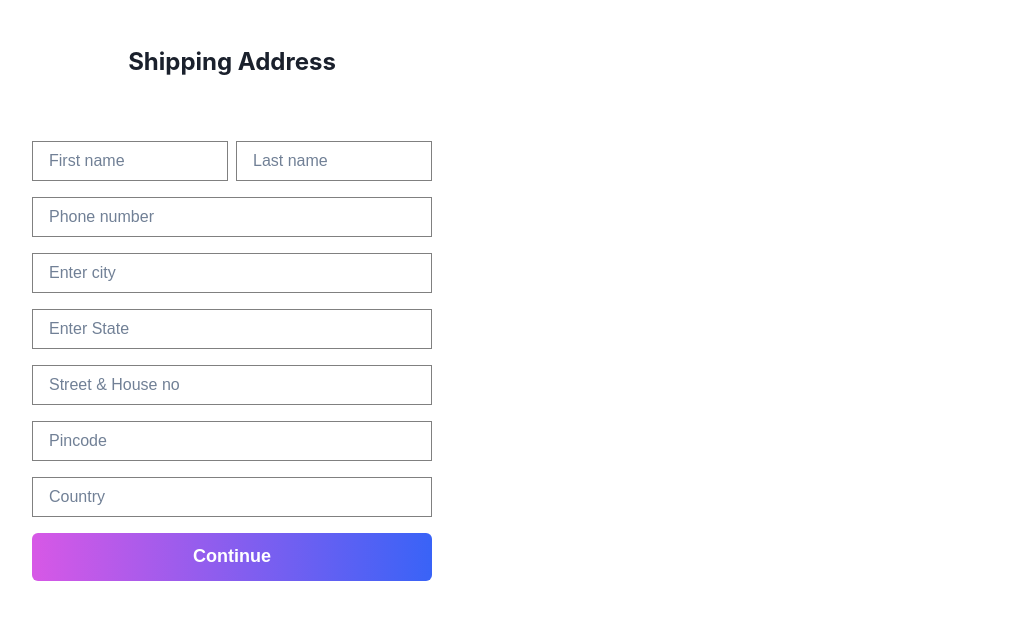
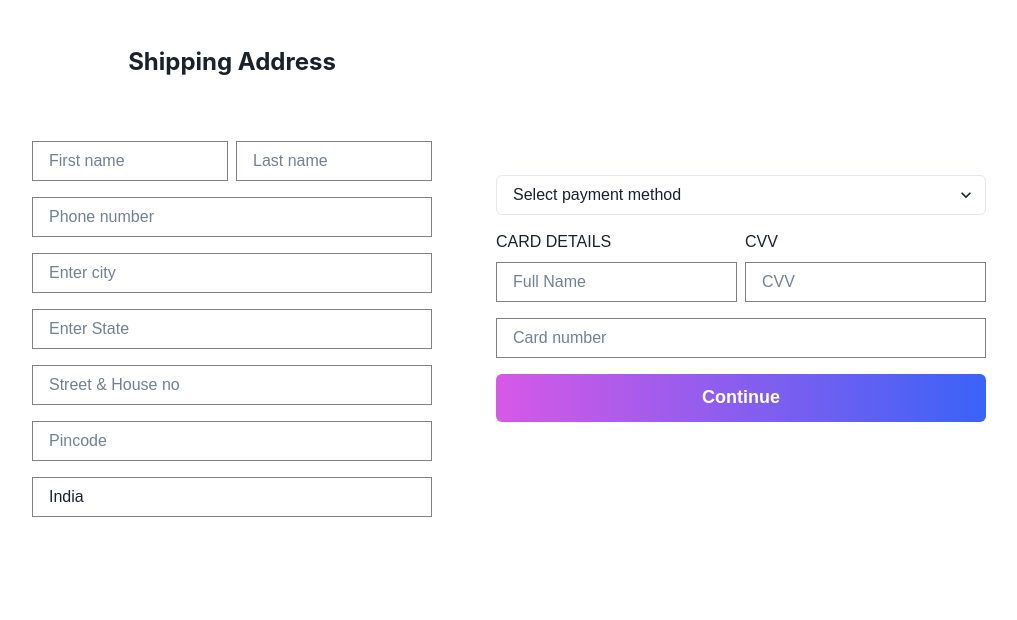
Before and after one commit to mrprincesingh/freezing-value-6715, a React (Create React App) app in the folder Frontend/karat/: page /payment in a window 1280 px wide. Shown: the top 620 px of the page, without its empty margins (24-1041 px from the left). Built offline with nearby package versions, Linux system fonts and the light colour scheme.

Commit message:
day-3 work

```diff
--- a/Frontend/karat/src/Pages/Payment.jsx
+++ b/Frontend/karat/src/Pages/Payment.jsx
@@ -1,20 +1,17 @@
 import {
-  Flex,
   Box,
   FormControl,
-  FormLabel,
   Input,
-  InputGroup,
   HStack,
-  InputRightElement,
   Stack,
   Button,
   Heading,
-  Text,
-  useColorModeValue,
-  Link,
+  FormLabel,
+  Select,
 } from "@chakra-ui/react";
 import { useState } from "react";
+import { useDispatch } from "react-redux";
+import { handleUserPayment } from "../redux/Auth/action";
 
 const Payment = () => {
   const [firstName, setFirsName] = useState("");
@@ -22,8 +19,25 @@ const Payment = () => {
   const [city, setCity] = useState("");
   const [state, setState] = useState("");
   const [phone, setPhone] = useState("");
-  const [street,setSTreet] = useState('')
-
+  const [street, setStreet] = useState("");
+  const [pincode, setPincode] = useState("");
+  const [country, setCountry] = useState("India");
+  const dispatch = useDispatch();
+  const handlePayment = () => {
+    let userData = {
+      firstName,
+      lastName,
+      city,
+      state,
+      phone,
+      street,
+      pincode,
+      country,
+    };
+    dispatch(handleUserPayment(userData));
+    //  console.log(userData)
+    console.log("working");
+  };
   return (
     <>
       <HStack>
@@ -106,19 +120,20 @@ const Payment = () => {
                 <FormControl id="phone" isRequired>
                   {/* <FormLabel>Phone number</FormLabel> */}
                   <Input
-              type="number"
-              maxLength={"10"}
+                    value={street}
+                    type="text"
                     borderRadius={"none"}
                     border={"1px solid gray"}
                     focusBorderColor="gray.400"
                     placeholder="Street & House no"
+                    onChange={(e) => setStreet(e.target.value)}
                   />
                 </FormControl>
                 <FormControl id="city" isRequired>
                   {/* <FormLabel>City</FormLabel> */}
                   <Input
-              value={city}
-              onChange={(e) => setCity(e.target.value)}
+                    value={pincode}
+                    onChange={(e) => setPincode(+e.target.value)}
                     type="text"
                     borderRadius={"none"}
                     border={"1px solid gray"}
@@ -129,13 +144,66 @@ const Payment = () => {
                 <FormControl id="state" isRequired>
                   {/* <FormLabel>State</FormLabel> */}
                   <Input
-              value={state}
-              onChange={(e) => setState(e.target.value)}
+                    value={country}
+                    onChange={(e) => setCountry(e.target.value)}
                     type="text"
                     borderRadius={"none"}
                     border={"1px solid gray"}
                     focusBorderColor="gray.400"
                     placeholder="Country"
+                  />
+                </FormControl>
+
+                <Stack spacing={10} pt={2}></Stack>
+              </Stack>
+            </Box>
+          </Stack>
+        </Stack>
+        <Stack gap={"15px"}>
+          <Select placeholder="Select payment method">
+            <option value="option1">Cash on Delivery</option>
+            <option value="option2">UPI</option>
+            <option value="option3">CARD</option>
+          </Select>
+          <Stack spacing={4}>
+            <HStack>
+              <Box>
+                <FormLabel>CARD DETAILS</FormLabel>
+                <FormControl id="fullname" isRequired>
+                  {/* <FormLabel>First Name</FormLabel> */}
+                  <Input
+                    type="text"
+                    borderRadius={"none"}
+                    border={"1px solid gray"}
+                    focusBorderColor="gray.400"
+                    placeholder="Full Name"
+                  />
+                </FormControl>
+              </Box>
+              <Box>
+                <FormLabel>CVV</FormLabel>
+                <FormControl id="cvv">
+                  {/* <FormLabel>Last Name</FormLabel> */}
+                  <Input
+                    type="number"
+                    maxLength={"3"}
+                    borderRadius={"none"}
+                    border={"1px solid gray"}
+                    focusBorderColor="gray.400"
+                    placeholder="CVV"
+                  />
+                </FormControl>
+              </Box>
+            </HStack>
+            <FormControl id="cardnumber" isRequired>
+              {/* <FormLabel>Phone number</FormLabel> */}
+              <Input
+                type="number"
+                maxLength={"10"}
+                borderRadius={"none"}
+                border={"1px solid gray"}
+                focusBorderColor="gray.400"
+                placeholder="Card number"
               />
             </FormControl>
             <Button
@@ -146,37 +214,13 @@ const Payment = () => {
                   _hover={{
                     color: "#262b2b",
                   }}
-
+                  onClick={() => handlePayment()}
                 >
                   Continue
                 </Button>
             <Stack spacing={10} pt={2}></Stack>
           </Stack>
-            </Box>
         </Stack>
-        </Stack>
-        <Stack gap={"15px"}>
-
-        </Stack>
-        {/* <Stack>
-          <Heading fontSize={"xl"} textAlign={"center"} color="blk">
-            Order summery
-          </Heading>
-          <Stack>
-            <HStack gap={"150px"} >
-              <Text>SUB-TOTAL</Text>
-              <Text>32,394 Rs</Text>
-            </HStack>
-            <HStack gap={"150px"}>
-            <Text>CART-DISCOUNT</Text>
-              <Text>-1,972 Rs</Text>
-            </HStack>
-            <HStack gap={"150px"}>
-            <Text>SHIPPING CHARGES</Text>
-              <Text>FREE</Text>
-            </HStack>
-          </Stack>
-        </Stack> */}
       </HStack>
     </>
   );
--- a/Frontend/karat/src/redux/Auth/action.js
+++ b/Frontend/karat/src/redux/Auth/action.js
@@ -3,11 +3,14 @@ import {
   LOGIN_FAILURE,
   LOGIN_REQUEST,
   LOGIN_SUCCESS,
+  PAYMENT_FAILURE,
+  PAYMENT_REQUEST,
+  PAYMENT_SUCCESS,
   REGISTER_FAILURE,
   REGISTER_REQUEST,
   REGISTER_SUCCESS,
 } from "./actionTypes";
-//for register
+//FOR REGISTER
 export const userRegisterRequest = () => {
   return { type: REGISTER_REQUEST };
 };
@@ -17,7 +20,7 @@ export const userRegisterSuccess = (payload) => {
 export const userRegisterFailure = () => {
   return { type: REGISTER_FAILURE };
 };
-//for login
+//FOR LOGIN
 export const userLoginRequest = () => {
   return { type: LOGIN_REQUEST };
 };
@@ -27,7 +30,17 @@ export const userLoginSuccess = (payload) => {
 export const userLoginFailure = () => {
   return { type: LOGIN_FAILURE };
 };
-
+//FOR DILIVERY ADDRESS
+export const userPaymentRequest = () => {
+  return { type: PAYMENT_REQUEST };
+};
+export const userPaymentSuccess = (payload) => {
+  return { type: PAYMENT_SUCCESS, payload };
+};
+export const userPaymentFailure = () => {
+  return { type: PAYMENT_FAILURE };
+};
+//HANDLING USER REGISTRATION
 export const handleUserRegister = (userData) => async (dispatch) => {
   console.log(userData);
   dispatch(userRegisterRequest());
@@ -42,7 +55,7 @@ export const handleUserRegister = (userData) => async (dispatch) => {
     dispatch(userRegisterFailure());
   }
 };
-
+//HANDLING USER LOGIN
 export const handleUserLogin = (userData) => async (dispatch) => {
   console.log(userData);
   dispatch(userLoginRequest());
@@ -57,3 +70,18 @@ export const handleUserLogin = (userData) => async (dispatch) => {
     dispatch(userLoginFailure());
   }
 };
+//HANDLING USER DILIVERY ADDRESS
+export const handleUserPayment = (userDiliveryAddress) => async (dispatch) => {
+  console.log(userDiliveryAddress);
+  dispatch(userPaymentRequest());
+  try {
+    axios
+      .post("https://real-puce-slug-boot.cyclic.app/order/add", userDiliveryAddress)
+      .then((res) => console.log(res))
+      .catch((err) => console.log(err));
+    dispatch(userPaymentSuccess());
+  } catch (error) {
+    console.log(error);
+    dispatch(userPaymentFailure());
+  }
+};
--- a/Frontend/karat/src/redux/Auth/actionTypes.js
+++ b/Frontend/karat/src/redux/Auth/actionTypes.js
@@ -1,7 +1,11 @@
 export const REGISTER_REQUEST = "REGISTER_REQUEST"
 export const REGISTER_SUCCESS = "REGISTER_SUCCESS"
-export const REGISTER_FAILURE = "REGISTER_FAILURE "
-//////////////////////////////////////////////////////
+export const REGISTER_FAILURE = "REGISTER_FAILURE"
+//////////////////// FOR LOGIN /////////////
 export const LOGIN_REQUEST = "LOGIN_REQUEST"
 export const LOGIN_SUCCESS = "LOGIN_SUCCESS"
-export const LOGIN_FAILURE = "LOGIN_FAILURE "
+export const LOGIN_FAILURE = "LOGIN_FAILURE"
+//////////////////// FOR DILIVERY ADDRESS /////////
+export const PAYMENT_REQUEST = "PAYMENT_REQUEST"
+export const PAYMENT_SUCCESS = "PAYMENT_SUCCESS"
+export const PAYMENT_FAILURE = "PAYMENT_FAILURE"
--- a/Frontend/karat/src/redux/Auth/reducer.js
+++ b/Frontend/karat/src/redux/Auth/reducer.js
@@ -2,6 +2,9 @@ import {
   LOGIN_FAILURE,
   LOGIN_REQUEST,
   LOGIN_SUCCESS,
+  PAYMENT_FAILURE,
+  PAYMENT_REQUEST,
+  PAYMENT_SUCCESS,
   REGISTER_FAILURE,
   REGISTER_REQUEST,
   REGISTER_SUCCESS,
@@ -27,6 +30,12 @@ const reducer = (state = initialState, { type, payload }) => {
       return { ...state, isLoading: false, token: payload };
     case LOGIN_FAILURE:
       return { ...state, isLoading: false, isError: true };
+    case PAYMENT_REQUEST:
+      return { ...state, isLoading: true };
+    case PAYMENT_SUCCESS:
+      return { ...state, isLoading: false };
+    case PAYMENT_FAILURE:
+      return { ...state, isLoading: false, isError: true };
     default:
       return state;
   }
```
Lines whose indentation alone changed are shown as unchanged.
